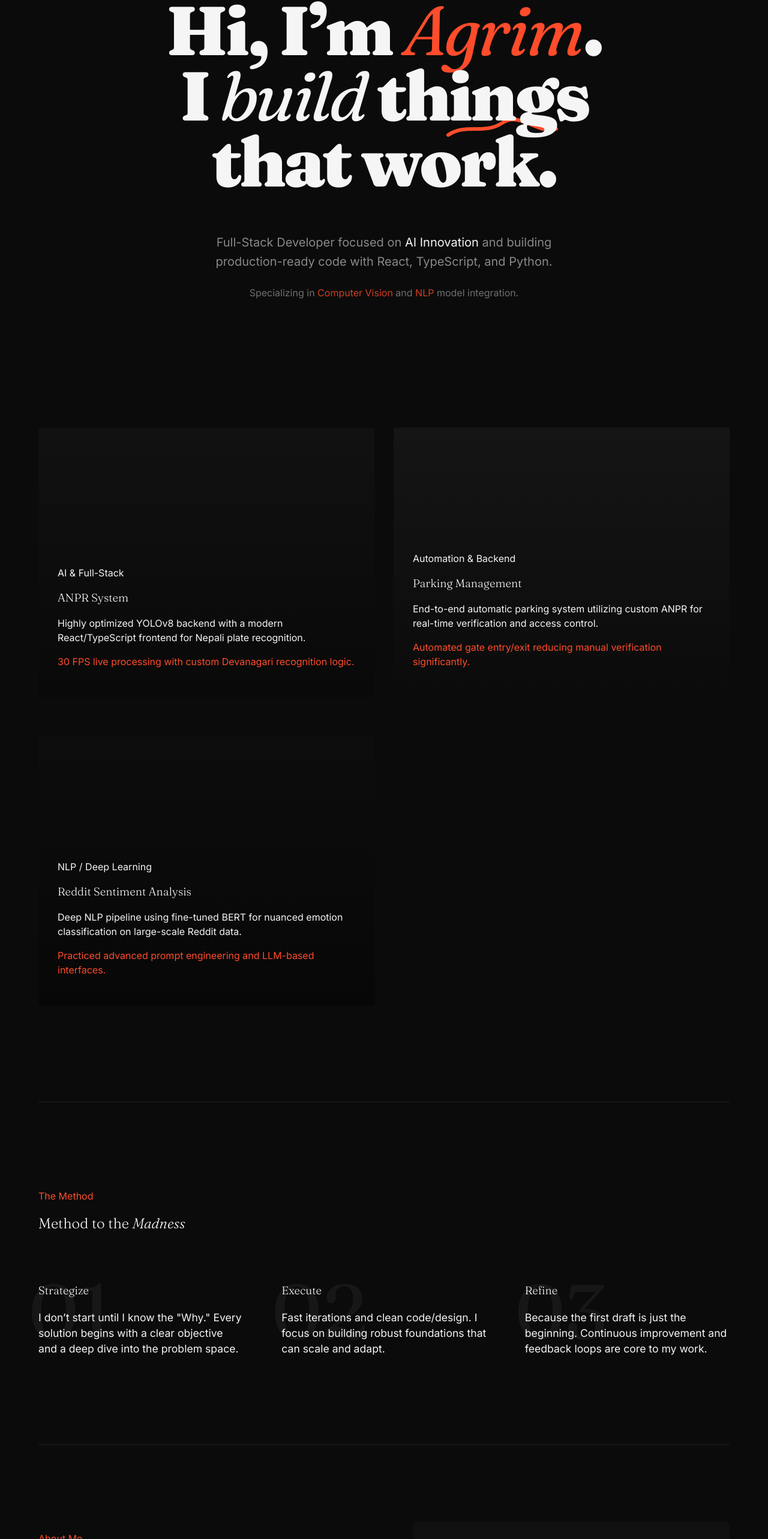
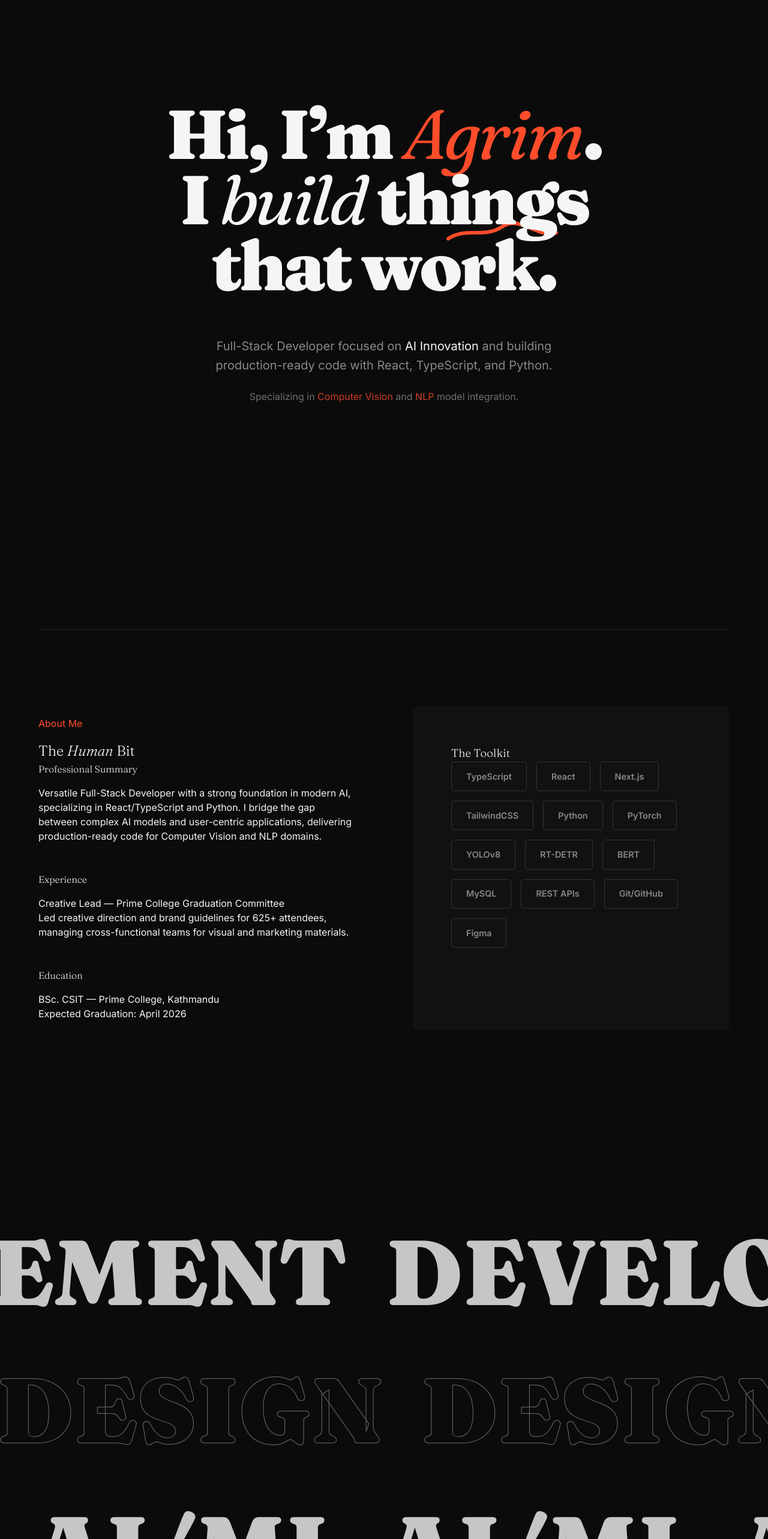
Before and after one commit to Agrim-Sigdel/Portfolio, a React (Vite) app: page / in a window 1280 px wide. Shown: the part 151-2717 px from the top of the page at 60% size. Built offline with nearby package versions, Linux system fonts and the light colour scheme.

Commit message:
Added animation

```diff
--- a/index.html
+++ b/index.html
@@ -5,7 +5,7 @@
   <meta charset="UTF-8" />
   <link rel="icon" type="image/svg+xml" href="/vite.svg" />
   <meta name="viewport" content="width=device-width, initial-scale=1.0" />
-  <title>my-website</title>
+  <title>Agrim Sigdel</title>
   <link rel="preconnect" href="https://fonts.googleapis.com">
   <link rel="preconnect" href="https://fonts.gstatic.com" crossorigin>
   <link
--- a/src/App.jsx
+++ b/src/App.jsx
@@ -1,3 +1,4 @@
+import React, { useState, useEffect } from 'react';
 import Navbar from './components/Navbar';
 import Hero from './components/Hero';
 import WorkGrid from './components/WorkGrid';
@@ -5,17 +6,46 @@ import Process from './components/Process';
 import About from './components/About';
 import Footer from './components/Footer';
 import CustomCursor from './components/CustomCursor';
+import Preloader from './components/Preloader';
+import TickerSection from './components/TickerSection';
+import { AnimatePresence, motion } from 'framer-motion';
 
 function App() {
+  const [isLoading, setIsLoading] = useState(true);
+
+  useEffect(() => {
+    // Prevent scrolling during loading
+    if (isLoading) {
+      document.body.style.overflow = 'hidden';
+    } else {
+      document.body.style.overflow = 'auto';
+    }
+  }, [isLoading]);
+
   return (
     <div className="App">
       <CustomCursor />
-      <Navbar />
-      <Hero />
-      <WorkGrid />
-      <Process />
-      <About />
-      <Footer />
+      <AnimatePresence mode="wait">
+        {isLoading && <Preloader onComplete={() => setIsLoading(false)} />}
+      </AnimatePresence>
+
+      {!isLoading && (
+        <motion.div
+          initial={{ y: 100, opacity: 0 }}
+          animate={{ y: 0, opacity: 1 }}
+          transition={{ duration: 1.2, ease: [0.77, 0, 0.175, 1], delay: 0.2 }}
+        >
+          <Navbar />
+          <Hero />
+          <About />
+          <TickerSection />
+          <WorkGrid />
+
+          <Process />
+
+          <Footer />
+        </motion.div>
+      )}
     </div>
   );
 }
--- a/src/components/Footer.jsx
+++ b/src/components/Footer.jsx
@@ -66,14 +66,14 @@ const Footer = () => {
                 <div className="flex justify-between items-end mt-20 text-sm text-muted"
                     style={{ display: 'flex', justifyContent: 'space-between', marginTop: '6rem', flexWrap: 'wrap', gap: '2rem' }}>
                     <div className="text-left">
-                        <p>&copy; 2026 Agrim Sigdel</p>
+
                         <p>Kathmandu, Bagmati, Nepal</p>
                         <p style={{ marginTop: '0.5rem', opacity: 0.6 }}>sigdelagrim35@gmail.com</p>
                     </div>
                     <div className="flex gap-4" style={{ display: 'flex', gap: '1.5rem' }}>
                         <a href="https://github.com/Agrim-Sigdel" target="_blank" rel="noopener noreferrer" className="hover:text-white">GitHub</a>
-                        <a href="#" className="hover:text-white">LinkedIn</a>
-                        <a href="#" className="hover:text-white">Twitter</a>
+                        <a href="https://www.linkedin.com/in/agrim-sigdel-34b532151/" className="hover:text-white">LinkedIn</a>
+                        <a href="https://www.instagram.com/_agrimsigdel_/" className="hover:text-white">Instagram</a>
                     </div>
                 </div>
             </div>
--- a/src/components/Hero.jsx
+++ b/src/components/Hero.jsx
@@ -1,4 +1,5 @@
-import { motion } from 'framer-motion';
+import { motion, useScroll, useTransform } from 'framer-motion';
+import { useRef } from 'react';
 
 // Hand-drawn squiggle SVG
 const Squiggle = () => (
@@ -17,12 +18,23 @@ const Squiggle = () => (
 );
 
 const Hero = () => {
+    const sectionRef = useRef(null);
+    const { scrollYProgress } = useScroll({
+        target: sectionRef,
+        offset: ["start start", "end start"]
+    });
+
+    const scale = useTransform(scrollYProgress, [0, 1], [1, 0.5]);
+    const opacity = useTransform(scrollYProgress, [0, 0.8], [1, 0]);
+
     return (
-        <section className="hero-section">
+        <section ref={sectionRef} className="hero-section" style={{ height: '150vh', position: 'relative' }}>
+            <div style={{ position: 'sticky', top: 0, height: '100vh', display: 'flex', flexDirection: 'column', justifyContent: 'flex-start', alignItems: 'center', paddingTop: '15vh' }}>
+                <motion.div style={{ scale, opacity, textAlign: 'center' }}>
                     <motion.h1
                         initial={{ clipPath: 'inset(100% 0% 0% 0%)', opacity: 0 }}
                         animate={{ clipPath: 'inset(0% 0% 0% 0%)', opacity: 1 }}
-                transition={{ duration: 1.5, ease: [0.16, 1, 0.3, 1] }}
+                        transition={{ duration: 1.8, ease: [0.16, 1, 0.3, 1], delay: 0.2 }}
                         style={{
                             fontSize: 'clamp(3.5rem, 9vw, 8.5rem)',
                             lineHeight: '0.95',
@@ -33,12 +45,27 @@ const Hero = () => {
                             margin: '0 auto'
                         }}
                     >
-                Hi, I’m <span className="text-accent" style={{ fontWeight: 400, fontStyle: 'italic' }}>Agrim</span>. <br />
+                        <motion.span
+                            initial={{ y: 100, opacity: 0 }}
+                            animate={{ y: 0, opacity: 1 }}
+                            transition={{ duration: 1, delay: 0.6 }}
+                            style={{ display: 'inline-block' }}
+                        >
+                            Hi, I’m <span className="text-accent" style={{ fontWeight: 400, fontStyle: 'italic' }}>Agrim</span>.
+                        </motion.span>
+                        <br />
+                        <motion.span
+                            initial={{ y: 100, opacity: 0 }}
+                            animate={{ y: 0, opacity: 1 }}
+                            transition={{ duration: 1, delay: 0.8 }}
+                            style={{ display: 'inline-block' }}
+                        >
                             I <span style={{ fontStyle: 'italic', fontWeight: 400 }}>build</span> things{' '}
                             <span style={{ position: 'relative', display: 'inline-block' }}>
                                 that work.
                                 <Squiggle />
                             </span>
+                        </motion.span>
                     </motion.h1>
 
                     <motion.p
@@ -61,6 +88,8 @@ const Hero = () => {
                             Specializing in <span className="text-accent">Computer Vision</span> and <span className="text-accent">NLP</span> model integration.
                         </span>
                     </motion.p>
+                </motion.div>
+            </div>
         </section>
     );
 };
--- /dev/null
+++ b/src/components/Preloader.jsx
@@ -0,0 +1,86 @@
+import React, { useState, useEffect } from 'react';
+import { motion, AnimatePresence } from 'framer-motion';
+
+const Preloader = ({ onComplete }) => {
+    const [percentage, setPercentage] = useState(0);
+
+    useEffect(() => {
+        const interval = setInterval(() => {
+            setPercentage((prev) => {
+                if (prev >= 100) {
+                    clearInterval(interval);
+                    setTimeout(onComplete, 1000); // Wait 1s after hitting 100
+                    return 100;
+                }
+                // Random increments for a more organic feel
+                const increment = Math.floor(Math.random() * 5) + 1;
+                return Math.min(prev + increment, 100);
+            });
+        }, 30);
+
+        return () => clearInterval(interval);
+    }, [onComplete]);
+
+    const words = ["Innovation", "Design", "AI", "Precision", "Agrim Sigdel"];
+    const currentWordIndex = Math.min(Math.floor((percentage / 100) * words.length), words.length - 1);
+
+    return (
+        <motion.div
+            className="preloader"
+            initial={{ clipPath: 'inset(0% 0% 0% 0%)' }}
+            exit={{ clipPath: 'inset(0% 0% 100% 0%)', transition: { duration: 1.2, ease: [0.77, 0, 0.175, 1] } }}
+            style={{
+                position: 'fixed',
+                inset: 0,
+                backgroundColor: '#0b0b0b',
+                zIndex: 10000,
+                display: 'flex',
+                justifyContent: 'center',
+                alignItems: 'center',
+                color: '#fff',
+                fontFamily: 'var(--font-serif)',
+                flexDirection: 'column'
+            }}
+        >
+            <div style={{ position: 'relative', overflow: 'hidden', height: '1.2em', marginBottom: '1rem' }}>
+                <AnimatePresence mode="wait">
+                    <motion.span
+                        key={words[currentWordIndex]}
+                        initial={{ y: '100%' }}
+                        animate={{ y: '0%' }}
+                        exit={{ y: '-100%' }}
+                        transition={{ duration: 0.5, ease: "circOut" }}
+                        style={{ display: 'block', fontSize: '1.2rem', opacity: 0.6, textTransform: 'uppercase', letterSpacing: '4px' }}
+                    >
+                        {words[currentWordIndex]}
+                    </motion.span>
+                </AnimatePresence>
+            </div>
+
+            <motion.h1
+                style={{
+                    fontSize: 'clamp(4rem, 15vw, 12rem)',
+                    fontWeight: '900',
+                    margin: 0,
+                    fontVariantNumeric: 'tabular-nums'
+                }}
+            >
+                {percentage}%
+            </motion.h1>
+
+            <div style={{
+                position: 'absolute',
+                bottom: '4rem',
+                left: '4vw',
+                fontSize: '0.8rem',
+                opacity: 0.4,
+                textTransform: 'uppercase',
+                letterSpacing: '2px'
+            }}>
+                © 2026 Portfolio Original
+            </div>
+        </motion.div>
+    );
+};
+
+export default Preloader;
--- /dev/null
+++ b/src/components/Ticker.jsx
@@ -0,0 +1,42 @@
+import React from 'react';
+import { motion, useTransform } from 'framer-motion';
+
+const Ticker = ({ items, className, offset, speed = 1 }) => {
+    // Transform the scroll offset into a pixel value for translation
+    const x = useTransform(offset, (val) => `${val * speed}px`);
+
+    return (
+        <div
+            className={className}
+            style={{
+                overflow: 'hidden',
+                whiteSpace: 'nowrap',
+                display: 'flex',
+                justifyContent: 'center', // Center the ticker container content
+                width: '100%'
+            }}
+        >
+            <motion.div
+                style={{
+                    x,
+                    display: 'flex',
+                    gap: '4rem', // Slightly larger gap for better spacing
+                    width: 'max-content'
+                }}
+            >
+                {/* Render items multiple times for continuity, but keep it centered initially */}
+                {[...Array(6)].map((_, i) => (
+                    <React.Fragment key={i}>
+                        {items.map((item, index) => (
+                            <div key={index} style={{ flexShrink: 0 }}>
+                                {item}
+                            </div>
+                        ))}
+                    </React.Fragment>
+                ))}
+            </motion.div>
+        </div>
+    );
+};
+
+export default Ticker;
--- /dev/null
+++ b/src/components/TickerSection.jsx
@@ -0,0 +1,62 @@
+import React, { useRef } from 'react';
+import { useScroll, useTransform } from 'framer-motion';
+import Ticker from './Ticker';
+
+const TickerSection = () => {
+    const containerRef = useRef(null);
+    const { scrollYProgress } = useScroll({
+        target: containerRef,
+        offset: ["start end", "end start"]
+    });
+
+    // Map scroll progress to a movement range
+    // When progress is 0.5 (center of viewport), offset will be 0
+    const moveLeft = useTransform(scrollYProgress, [0, 1], [300, -300]);
+    const moveRight = useTransform(scrollYProgress, [0, 1], [-300, 300]);
+
+    const lines = [
+        { text: "Developement", offset: moveLeft },  // Line 1: Left
+        { text: "Design", offset: moveRight },   // Line 2: Right
+        { text: "Ai/Ml", offset: moveLeft },   // Line 3: Left
+        { text: "Computer Science", offset: moveRight },   // Line 4: Right
+    ];
+
+    return (
+        <section
+            ref={containerRef}
+            className="ticker-section"
+            style={{
+                padding: '10rem 0',
+                backgroundColor: 'var(--bg-black)',
+                overflow: 'hidden',
+                display: 'flex',
+                flexDirection: 'column',
+                justifyContent: 'center'
+            }}
+        >
+            {lines.map((line, index) => (
+                <Ticker
+                    key={index}
+                    className={`ticker-line ticker-${index}`}
+                    items={[
+                        <span style={{
+                            fontSize: 'clamp(4rem, 12vw, 10rem)',
+                            fontWeight: '900',
+                            fontFamily: 'var(--font-serif)',
+                            textTransform: 'uppercase',
+                            color: index % 2 === 0 ? 'var(--text-cream)' : 'transparent',
+                            WebkitTextStroke: index % 2 === 0 ? 'none' : '1px var(--text-muted)',
+                            opacity: 0.8
+                        }}>
+                            {line.text}
+                        </span>
+                    ]}
+                    offset={line.offset}
+                    speed={1}
+                />
+            ))}
+        </section>
+    );
+};
+
+export default TickerSection;
```
Lines whose indentation alone changed are shown as unchanged.
